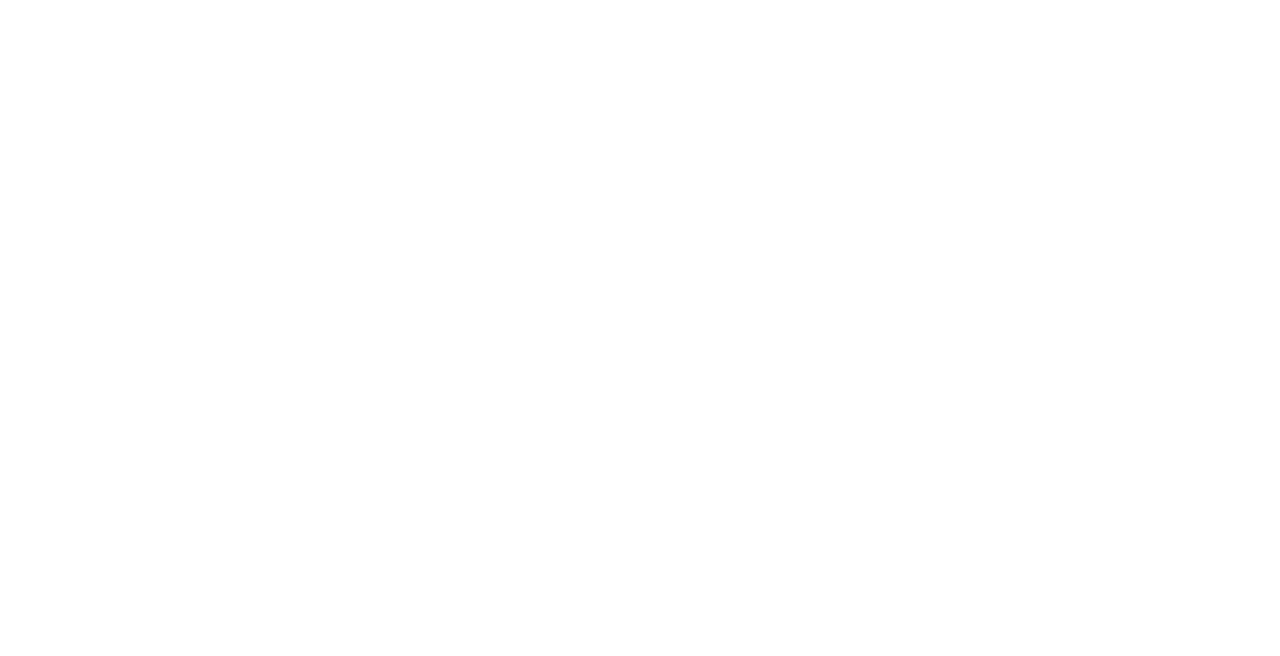
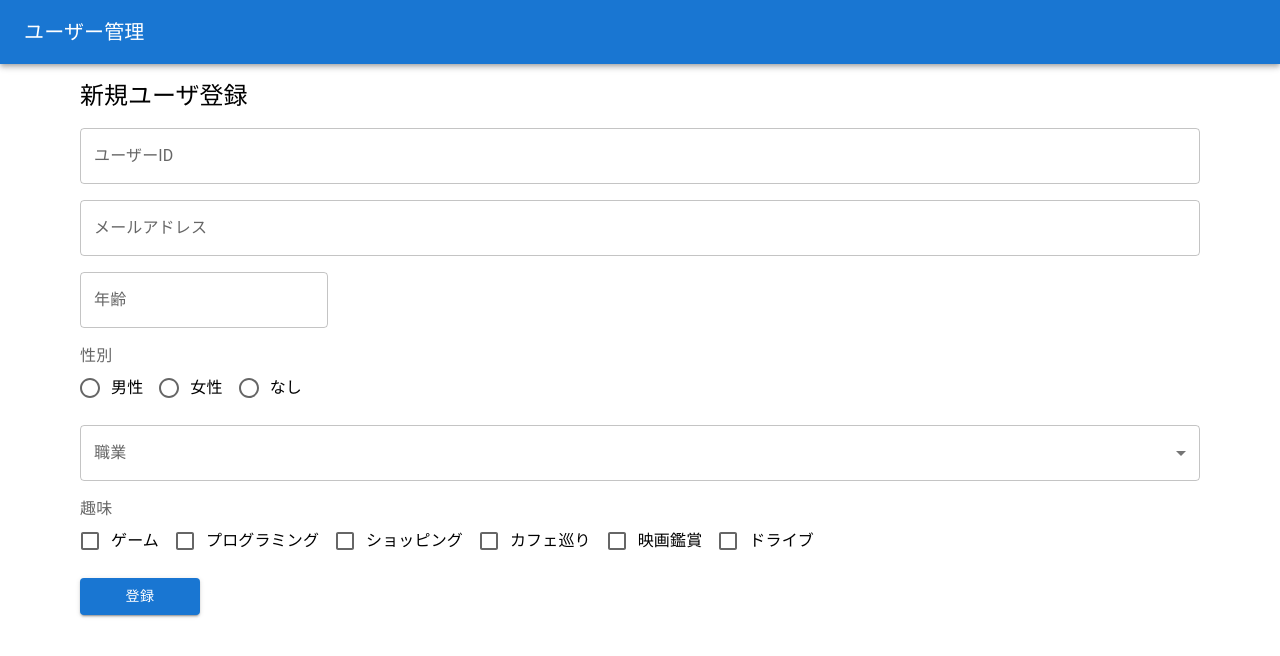
Before and after one commit to rexiaxm7/react-study, a React (Create React App) app: page /users/create in a window 1280 px wide. Before the commit this address had no page. Shown: the top 656 px of the page. Built offline with nearby package versions, Linux system fonts and the light colour scheme.

Commit message:
:sparkles: ユーザー登録の作成

```diff
--- a/src/components/Header.tsx
+++ b/src/components/Header.tsx
@@ -6,7 +6,7 @@
         <AppBar position="static">
             <Toolbar>
                 <Typography variant="h6" component="div" sx={{ flexGrow: 1 }}>
-                    ユーザー一覧
+                    ユーザー管理
                 </Typography>
             </Toolbar>
         </AppBar>
--- /dev/null
+++ b/src/components/UserCreateForm.tsx
@@ -0,0 +1,155 @@
+import React, {SyntheticEvent, useState} from "react";
+import FormControl from "@mui/material/FormControl";
+import FormLabel from "@mui/material/FormLabel";
+import RadioGroup from "@mui/material/RadioGroup";
+import FormControlLabel from "@mui/material/FormControlLabel";
+import Radio from "@mui/material/Radio";
+import {
+    Alert,
+    Box,
+    Button,
+    Checkbox,
+    Container, FormGroup,
+    InputLabel,
+    MenuItem,
+    Select, SelectChangeEvent,
+    TextField,
+    Typography
+} from "@mui/material";
+import axios from "axios";
+import {useNavigate} from "react-router-dom";
+import User from "../types/User";
+
+const UserCreateForm: React.VFC = () => {
+    const navigate = useNavigate();
+
+    const interestsList: string[] = [
+        "ゲーム",
+        "プログラミング",
+        "ショッピング",
+        "カフェ巡り",
+        "映画鑑賞",
+        "ドライブ"
+    ];
+
+    const jobList: string[] = [
+        "エンジニア",
+        "美容師",
+        "公務員",
+        "料理人",
+        "研究者"
+    ];
+
+    const [success, setSuccess]     = useState<boolean>(true);
+    const [userId, setUserId]       = useState<string>("");
+    const [mail, setMail]           = useState<string>("");
+    const [age, setAge]             = useState<number>();
+    const [gender, setGender]       = useState<number>();
+    const [job, setJob]             = useState<string>("");
+    const [interests, setInterests] = useState<string[]>([]);
+
+    const changeUserId    = (e: React.ChangeEvent<HTMLInputElement>) => setUserId(e.target.value);
+    const changeMail      = (e: React.ChangeEvent<HTMLInputElement>) => setMail(e.target.value);
+    const changeAge       = (e: React.ChangeEvent<HTMLInputElement>) => setAge(Number(e.target.value));
+    const changeGender    = (e: React.ChangeEvent<HTMLInputElement>) => setGender(Number(e.target.value));
+    const changeJob       = (e: any) => setJob(e.target.value);
+    const changeInterests = (e: any) => {
+        if(e.target.checked){
+            if (interests?.includes(e.target.value) === false){
+                setInterests([...interests, e.target.value]);
+            }
+        }else{
+            setInterests(interests.filter(x => x != e.target.value));
+        }
+    };
+
+    const handleSubmit = async (e: any) => {
+        e.preventDefault();
+
+        try{
+            const res = await axios.post("http://localhost:3001/users",{
+                user_id: userId,
+                mail, age, gender, job, interests
+            });
+
+            // 一覧画面へ遷移
+            navigate("/users");
+
+        }catch (ex){
+            // 登録失敗
+            setSuccess(false);
+        }
+    };
+
+    return (
+        <Container fixed>
+            <Box  sx={{m: 2}}>
+            {
+                success ? <></> : <Alert severity="error">登録に失敗しました。</Alert>
+            }
+            </Box>
+            <Typography variant="h5" component="div" sx={{m: 2}}>
+                新規ユーザ登録
+            </Typography>
+            <form onSubmit={handleSubmit}>
+                <Box sx={{m: 2}}>
+                    <TextField label="ユーザーID" variant="outlined" value={userId} onChange={changeUserId} fullWidth/>
+                </Box>
+                <Box sx={{m: 2}}>
+                    <TextField label="メールアドレス" variant="outlined" value={mail} onChange={changeMail} fullWidth/>
+                </Box>
+                <Box sx={{m: 2}}>
+                    <TextField type={"number"} label="年齢" variant="outlined" value={age} onChange={changeAge} />
+                </Box>
+                <Box sx={{m: 2}}>
+                    <FormControl fullWidth>
+                        <FormLabel id="gender-row-radio-buttons-group-label">性別</FormLabel>
+                        <RadioGroup
+                            row
+                            aria-labelledby="gender-row-radio-buttons-group-label"
+                            name="gender"
+                            value={gender}
+                            onChange={changeGender}
+                        >
+                            <FormControlLabel value="1" control={<Radio />} label="男性"/>
+                            <FormControlLabel value="2" control={<Radio />} label="女性" />
+                            <FormControlLabel value="0" control={<Radio />} label="なし" />
+                        </RadioGroup>
+                    </FormControl>
+                </Box>
+                <Box sx={{m: 2}}>
+                    <FormControl fullWidth>
+                        <InputLabel id="job-select-label">職業</InputLabel>
+                        <Select
+                            labelId="job-select-label"
+                            id="job-select"
+                            value={job}
+                            label="職業"
+                            onChange={changeJob}
+                        >
+                        {
+                            jobList.map(value => <MenuItem key={value} value={value}>{value}</MenuItem>)
+                        }
+                        </Select>
+                    </FormControl>
+                </Box>
+                <Box sx={{m: 2}}>
+                    <FormControl>
+                    <FormLabel>趣味</FormLabel>
+                    <FormGroup row>
+                    {
+                        interestsList.map((value) =>
+                            <FormControlLabel key={value} control={<Checkbox checked={interests.includes(value)} value={value}/>} label={value} onChange={changeInterests} />)
+                    }
+                    </FormGroup>
+                    </FormControl>
+                </Box>
+                <Box sx={{m: 2}}>
+                    <Button onClick={handleSubmit} variant="contained" style={{ minWidth: "120px" }}>登録</Button>
+                </Box>
+            </form>
+        </Container>
+    )
+};
+
+export default UserCreateForm;
--- /dev/null
+++ b/src/components/pages/UserCreatePage.tsx
@@ -0,0 +1,14 @@
+import React from "react";
+import Header from "../Header";
+import UserCreateForm from "../UserCreateForm";
+
+const UserCreatePage: React.VFC = () => {
+    return (
+        <>
+            <Header />
+            <UserCreateForm />
+        </>
+    )
+};
+
+export default UserCreatePage;
--- a/src/index.tsx
+++ b/src/index.tsx
@@ -5,6 +5,7 @@
 import reportWebVitals from "./reportWebVitals";
 import { BrowserRouter, Routes, Route } from "react-router-dom";
 import UserPage from "./components/pages/UserPage";
+import UserCreatePage from "./components/pages/UserCreatePage";
 
 const rootElement = document.getElementById("root");
 render(
@@ -13,6 +14,7 @@
       <Routes>
         <Route path="/" element={<App />} />
         <Route path="users" element={<UserPage />} />
+        <Route path="users/create" element={<UserCreatePage />} />
       </Routes>
     </BrowserRouter>
   </React.StrictMode>,
```
